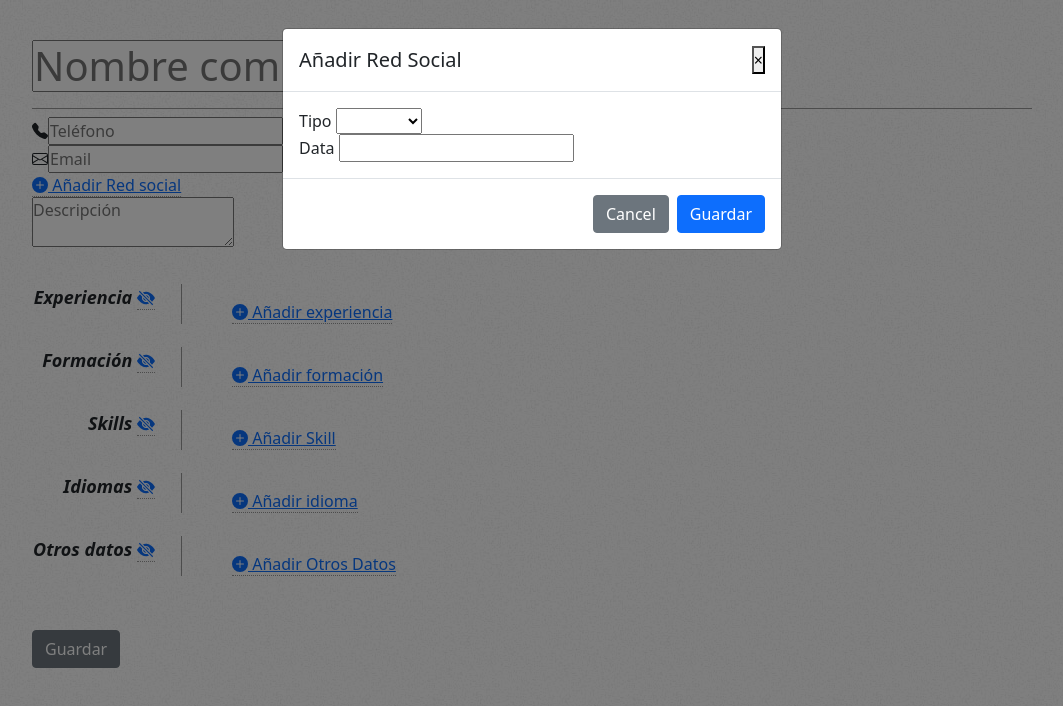
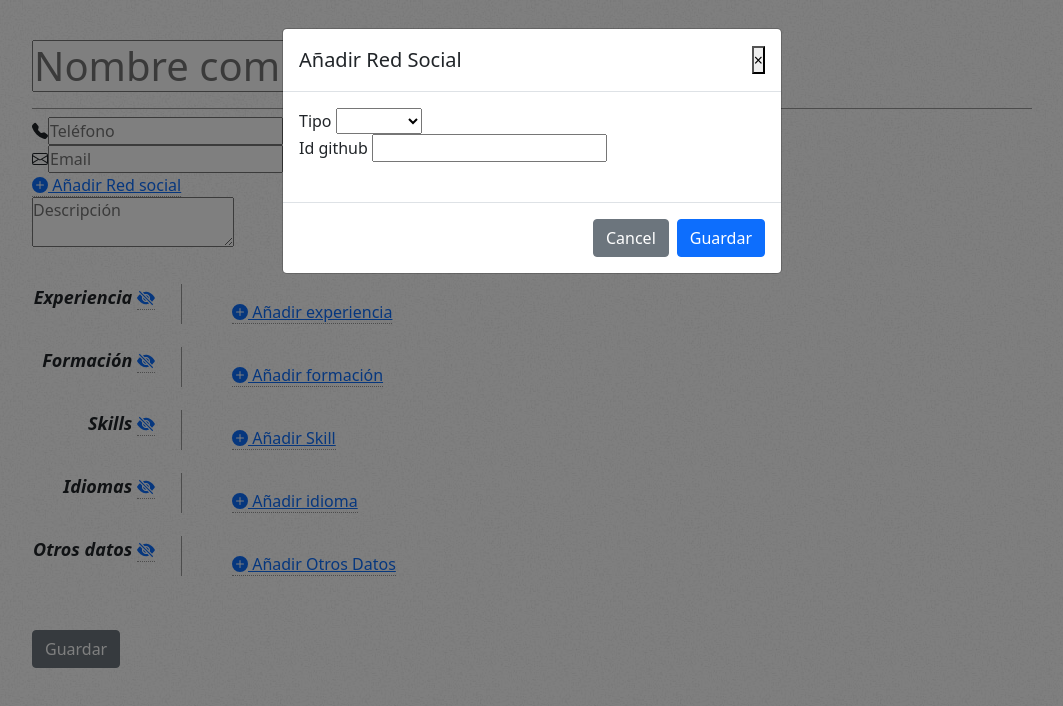
Before and after one commit to kilowan/Curriculum_local_ts, a Vue app: page / in a window 1280 px wide. Both pictures are taken after a click on the link "Añadir Red social". Shown: the top 706 px of the page, without its empty margins (108-1171 px from the left). Built offline with nearby package versions, Linux system fonts and the light colour scheme.

Commit message:
update state

```diff
--- a/src/CurriculumView.vue
+++ b/src/CurriculumView.vue
@@ -11,11 +11,7 @@
 				</div>
 				<b-icon icon="envelope" aria-hidden="true"/><input type="text" v-model="ddata.email.fullEmail" placeholder="Email"/>
 			</div>
-				<social-media-list-view
-				:token="token"
-				:socialMedia="ddata.socialMedia"
-				:iconsHidden="iconsHidden"
-			/>
+				<social-media-list-view :iconsHidden="iconsHidden"/>
 			<div id="objective">
 				<textarea v-model="ddata.description" placeholder="Descripción"/>
 			</div>
@@ -131,7 +127,7 @@
 
 
 <script lang="ts">
-import { SocialMediaType } from './Config/types';
+import { SocialMedia, SocialMediaType } from './Config/types';
 import  AcademicTrainingListView from './AcademicTrainingListView.vue';
 import  OtherListView from './OtherListView.vue';
 import ProfessionalExperienceListView from './ProfessionalExperienceListView.vue';
@@ -196,7 +192,11 @@ export default {
 	addLanguage: function(data: any){
 		this.$nextTick(() => {
 			this.ddata.languageList.push(data);
-
+		});
+	},
+	addSocialMedia: function(data: SocialMedia){
+		this.$nextTick(() => {
+			this.ddata.socialMedia.push(data);
 		});
 	},
 	exp: function () {
@@ -236,7 +236,7 @@ export default {
 		a.dispatchEvent(e);
 	},*/
   },
-  async mounted() {
+  mounted() {
 	  	//if(this.$route.params.token) {
 			//this.curriculumId = this.$route.params.curriculumId;
 			//this.token = this.$route.params.token;
--- a/src/SocialMediaListView.vue
+++ b/src/SocialMediaListView.vue
@@ -1,25 +1,27 @@
 <template>
 	<div>
-			<div v-for="(socialMediaData, index) in socialMedia" v-bind:key="index">
+			<div v-for="(socialMediaData, index) in socialMediaList" v-bind:key="index">
         <social-media-view
-          :token="token"
           :socialMediaData="socialMediaData"
           :iconsHidden="iconsHidden"
+          @update="edit($event)"
         />
 			</div>
-			<b-link @click="$bvModal.show('add-social-media')">
+			<b-link v-if="!(linkedin && infojobs && github)" @click="$bvModal.show('add-social-media')">
 				<b-icon icon="plus-circle-fill" aria-hidden="true"/> Añadir Red social
 			</b-link>
       <b-modal
 			:id="'add-social-media'"
 			title="Añadir Red Social"
 			ok-title="Guardar"
-			@ok="save"
+			@ok="add"
       @ok-prevent="socialmedia.name == ''"
-			@cancel="cancel"
+			@cancel="$bvModal.hide('add-social-media')"
 		>
       <label>Tipo</label> <b-form-select :options="types" v-model="socialmedia.type" /> <br />
-      <label>Data</label> <input type="text" v-model="socialmedia.name" /> <br />
+      <div v-if="socialmedia.type === 1"><label>Id linkedin</label> <input type="text" v-model="socialmedia.name" /></div>
+      <div v-else-if="socialmedia.type === 2"><label>Id infojobs</label> <input type="text" v-model="socialmedia.name" /></div>
+      <div v-else ><label>Id github</label> <input type="text" v-model="socialmedia.name" /> </div><br />
 		</b-modal>
 	</div>
 </template>
@@ -34,14 +36,6 @@ export default {
     SocialMediaView
   },
   props:{
-    socialMedia: {
-      type: Array,
-      required: true
-    },
-    token: {
-      type: String,
-      required: true
-    },
     iconsHidden: {
       type: Boolean,
       required: true
@@ -50,16 +44,35 @@ export default {
   data() {
 		return {
       types:[
-          { value: 1, text: 'Linkedin' },
-          { value: 2, text: 'Infojobs' },
-          { value: 3, text: 'GitHub' }
+          { value: SocialMediaType.Linkedin, text: 'Linkedin' },
+          { value: SocialMediaType.Infojobs, text: 'Infojobs' },
+          { value: SocialMediaType.GitHub, text: 'GitHub' }
       ],
       socialmedia: {
         name:'',
         type:''
-      }
+      },
+      linkedin: false,
+      infojobs: false,
+      Github: false,
+      socialMediaList:[]
     }
 	},
+  methods: {
+		add() {
+      var socialmedia = {
+        name: this.socialmedia.name,
+        type: this.socialmedia.type
+      };
+      this.socialmedia = {};
+      this.socialMediaList.push(socialmedia);
+		},
+    edit(data: any){
+      var sm = this.socialMediaList.find((element: any) => element.type === data.type);
+      sm.name = data.name;
+    }
+  },
+
   /*mounted(){
     this.types.map((lang: any) => {
           return { value: lang.id, text: SocialMediaType };
--- a/src/SocialMediaView.vue
+++ b/src/SocialMediaView.vue
@@ -1,23 +1,23 @@
 <template>
 	<div v-if="!hide">
-      <b-icon v-if="socialMediaData.type.id === SocialMediaType.Linkedin" icon="linkedin" aria-hidden="true"/> <a v-if="socialMediaData.type.id === SocialMediaType.Linkedin" :href="'https://www.' + socialMediaData.name">{{ socialMediaData.name }}</a>
-      <b-icon v-if="socialMediaData.type.id === SocialMediaType.GitHub" icon="github" aria-hidden="true"/> <a v-if="socialMediaData.type.id === SocialMediaType.GitHub" :href="socialMediaData.name">{{ socialMediaData.name }}</a>
-      <b-icon v-if="socialMediaData.type.id === SocialMediaType.Infojobs" icon="link" aria-hidden="true"/> <a v-if="socialMediaData.type.id === SocialMediaType.Infojobs" :href="socialMediaData.name">{{ socialMediaData.name }}</a>
+      <b-icon v-if="media.type === SocialMediaType.Linkedin" icon="linkedin" aria-hidden="true"/> <a v-if="media.type === SocialMediaType.Linkedin" :href="'https://www.linkedin.com/in/' + media.name + '/'">{{ 'https://www.linkedin.com/in/' + media.name  + '/'}}</a>
+      <b-icon v-if="media.type === SocialMediaType.GitHub" icon="github" aria-hidden="true"/> <a v-if="media.type === SocialMediaType.GitHub" :href="'https://github.com/' + media.name + '/'">{{ 'https://github.com/' + media.name + '/'}}</a>
+      <b-icon v-if="media.type === SocialMediaType.Infojobs" icon="link" aria-hidden="true"/> <a v-if="media.type === SocialMediaType.Infojobs" :href="'https://www.infojobs.net/candidate/my-infojobs.xhtml?dgv=' + media.name">{{ 'https://www.infojobs.net/candidate/my-infojobs.xhtml?dgv=' + media.name }}</a>
 			<b-link v-if="!iconsHidden" @click="hide = true, $emit('contract')">
 				<b-icon icon="eye-slash-fill"/>
 			</b-link>
-			<b-link v-if="!iconsHidden" @click="$bvModal.show(`edit-social-media-${socialMediaData.id}`)">
+			<b-link v-if="!iconsHidden" @click="editMedia(media)">
 				<b-icon icon="pencil-square" aria-hidden="true"/>
 			</b-link>
 		<b-modal
-			:id="`edit-social-media-${socialMediaData.id}`"
+			:id="`edit-social-media-${media.name}`"
 			title="Editar red social"
 			ok-title="Guardar"
-			@ok="update"
+			@ok="update(media)"
 			@cancel="cancel"
 		>
-			<label>Url:</label> <input type="text" v-model="socialMediaData.name" /> <br />
-			<label>Tipo:</label> <b-form-select :options="sociamMediaTypes" v-model="socialMediaData.type.id" ></b-form-select> <br />
+			<label>Url:</label> <input type="text" v-model="media.name" /> <br />
+			<label>Tipo:</label> <b-form-select disabled :options="sociamMediaTypes" v-model="media.type" ></b-form-select> <br />
 		</b-modal>
 	</div>
 </template>
@@ -25,17 +25,12 @@
 
 <script lang="ts">
 import { SocialMediaType } from './Config/types';
-import axios from 'axios';
 
 export default {
   name: 'SocialMediaView',
   props:{
     socialMediaData: {
       type: Object,
-      required: true
-    },
-    token: {
-      type: String,
       required: true
     },
     iconsHidden: {
@@ -47,36 +42,36 @@ export default {
 		return {
       SocialMediaType: SocialMediaType,
       hide: false,
-      sociamMediaTypes: [],
+	  media: {},
+      sociamMediaTypes:[
+          { value: SocialMediaType.Linkedin, text: 'Linkedin' },
+          { value: SocialMediaType.Infojobs, text: 'Infojobs' },
+          { value: SocialMediaType.GitHub, text: 'GitHub' }
+		]
 		}
 	},
-  methods: {
-		async update() {
-      debugger;
-			await axios({
-			  method: 'put',
-			  headers: { Authorization: `Bearer ${this.token}` },
-			url: `http://localhost:8080/api/SocialMedia/${this.socialMediaData.id}`,
-			data: {
-					name: this.socialMediaData.name,
-          typeId: this.socialMediaData.type.id
-				}
-			}).then((data: any) =>{
-				this.$emit('refresh');
+	mounted(){
+		this.media = {
+			name: this.socialMediaData.name,
+			type: this.socialMediaData.type
+		};
+	},
+    methods: {
+		update(socialMediaData: any) {
+			this.$nextTick(() => {
+				this.$emit('update', socialMediaData);
+				this.$forceUpdate();
 			});
+
 		},
+		editMedia(socialMediaData: any) {
+			this.$nextTick(() => {
+				this.$bvModal.show(`edit-social-media-${socialMediaData.name}`);
+        });
+		},
+		cancel(){
+			this.$bvModal.hide(`edit-social-media-${this.media.name}`);
+		}
   },
-  async mounted() {
-		await axios({
-			method: 'get',
-			headers: { Authorization: `Bearer ${this.token}` },
-			url: `http://localhost:8080/api/SocialMediaType`,
-		})
-		.then((data: any) => {
-      this.sociamMediaTypes = data.data.map((smt: any) => {
-          return { value: smt.id, text: smt.name };
-        });
-		});
-  }
 }
 </script>
```
